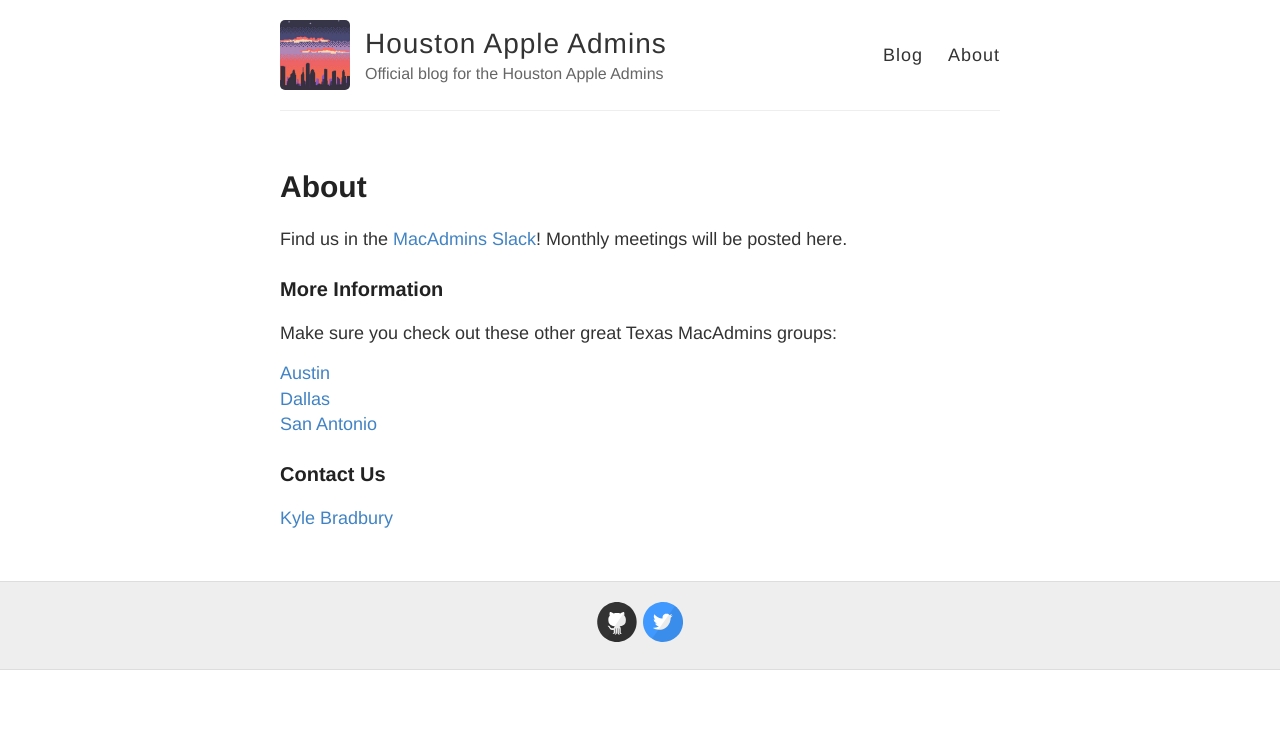
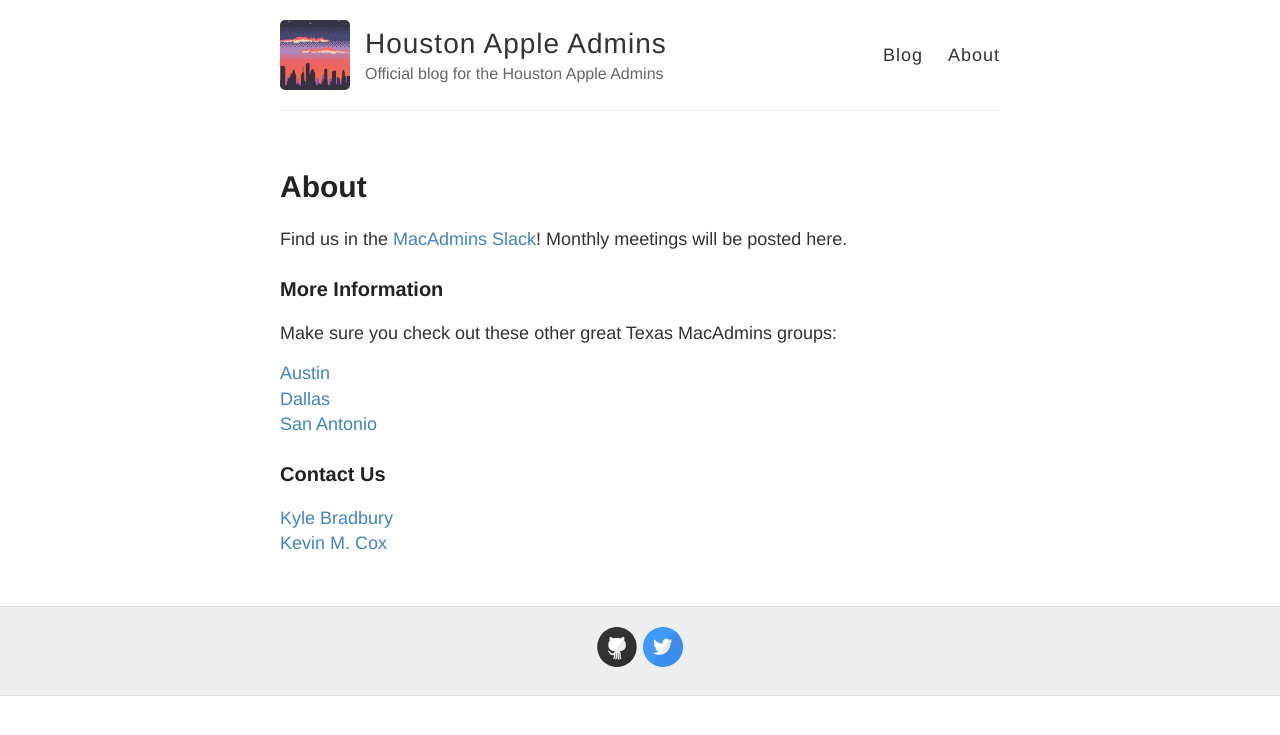
Before and after one commit to houstonappleadmins/houstonappleadmins.github.io, a Jekyll site: the page built from about.md, in a window 1280 px wide. Shown: the top 735 px of the page. Built offline with Jekyll 4.4.1, drawn with Linux system fonts in a browser that asks for light colours.

Commit message:
Update about.md

```diff
--- a/about.md
+++ b/about.md
@@ -17,3 +17,4 @@
 ### Contact Us
 
 [Kyle Bradbury](mailto:kyle@kylebradbury.com)
+[Kevin M. Cox](mailto:houstonappleadmins@kevincox.com)
```
